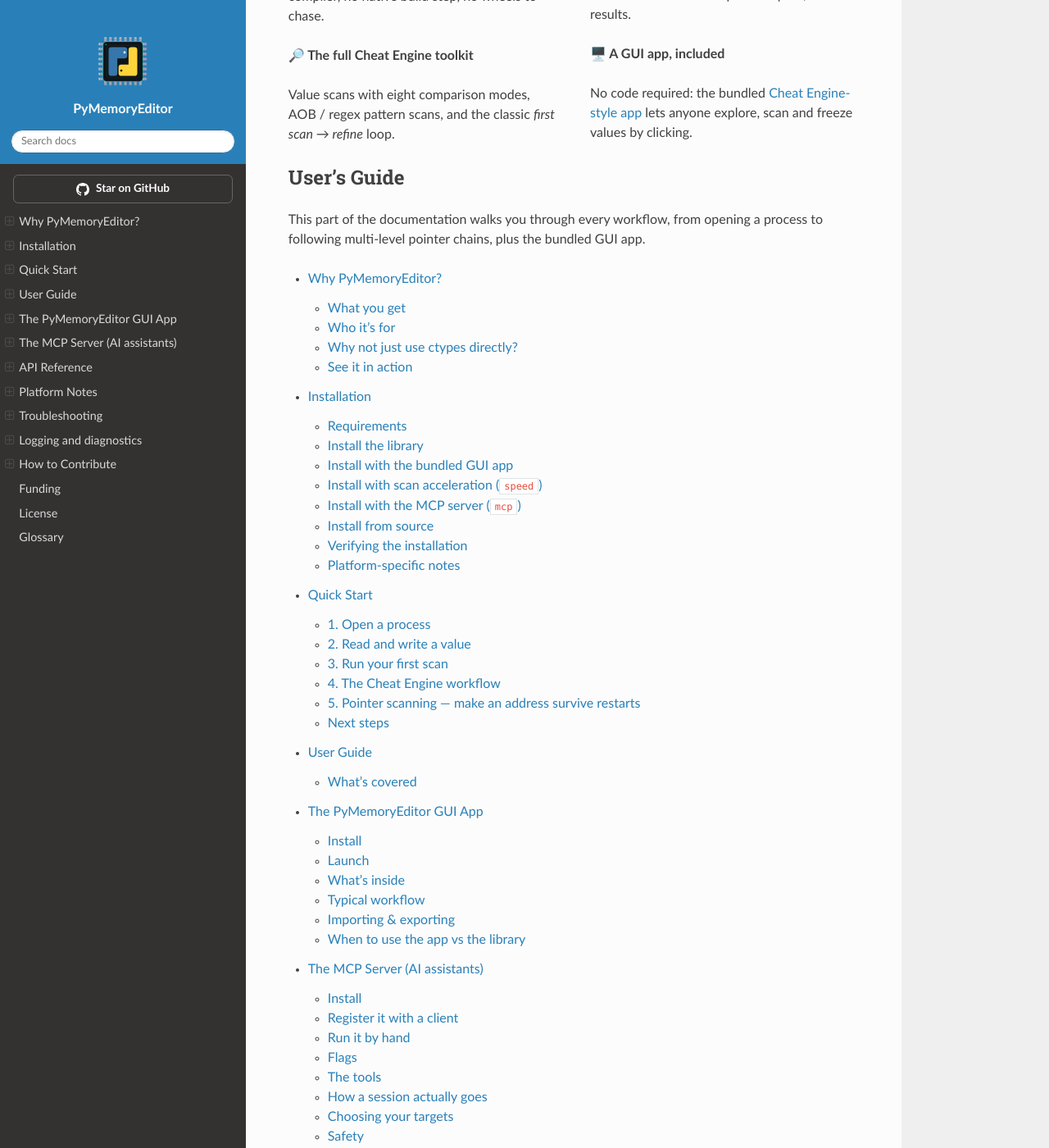
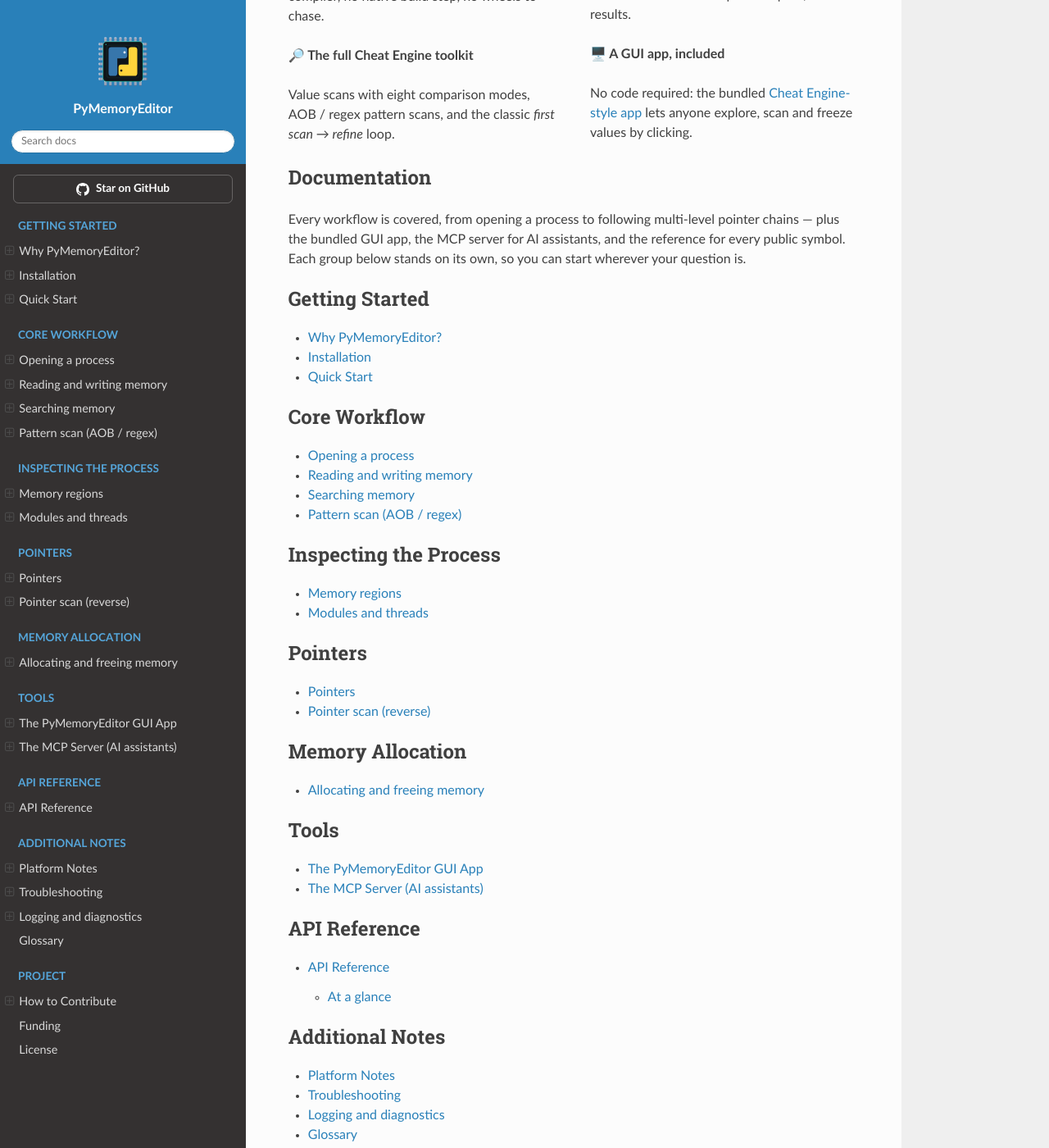
Before and after one commit to JeanExtreme002/PyMemoryEditor, a Sphinx documentation site: the page built from docs/index.md, in a window 1280 px wide and 1400 px high, scrolled down 1363 px. Shown: the whole window at 82% size. Built offline with Sphinx 7.4.7 and the Read the Docs theme 3.1.0, drawn with Linux system fonts in a browser that asks for light colours; some of the changed text lies outside the part shown.

Commit message:
docs: group the sidebar with toctree captions (#100)
The sidebar listed every page under three broad toctrees with no group
headers, so the nav read as one long list and the topics were not visible
at a glance. Give each toctree a `:caption:`, which the Read the Docs
theme renders as a section header in the sidebar, following the same
layout the Picklock docs use.

The captions are now the only grouping, so the intermediate hub page
between a caption and the content no longer earns its place: a caption
"User's Guide" led to a page "User Guide" whose body was a "What's
covered" restatement of the toctree. Delete `docs/guide/index.md` and
list the guide's leaf pages directly under the root captions, retargeting
its two inbound links at `guide/opening-process.md`.

Split the API reference toctree into three captioned groups as well, and
drop the vague "Advanced" caption in favour of "Memory Allocation".

Also fix a stale comment in the Makefile that still named Furo as the
docs theme; it has been sphinx_rtd_theme since the migration.

````diff
--- a/docs/guide/index.md
+++ /dev/null
@@ -1,53 +0,0 @@
-# User Guide
-
-Task-oriented walkthroughs of every PyMemoryEditor workflow, from opening a
-process to following multi-level pointer chains. Each page is self-contained
-and cross-links to the relevant [API reference](../api/index.md).
-
-New here? Read the [Quick Start](../quickstart.md) first, then come back for
-the in-depth version.
-
-## What's covered
-
-- **Core workflow** — open a process, read/write values, and find addresses by
-  value or byte pattern. This is the classic Cheat Engine loop.
-- **Inspecting the process** — enumerate memory regions, loaded modules and
-  threads.
-- **Pointers** — walk pointer chains you know, and reverse-scan to discover the
-  chains that survive a restart.
-- **Advanced** — reserve and release memory inside the target.
-
-For diagnostics, see [Logging](logging.md) in the Reference section.
-
-```{toctree}
-:caption: Core workflow
-:maxdepth: 1
-
-opening-process
-read-write
-searching
-pattern-scan
-```
-
-```{toctree}
-:caption: Inspecting the process
-:maxdepth: 1
-
-memory-regions
-modules-threads
-```
-
-```{toctree}
-:caption: Pointers
-:maxdepth: 1
-
-pointers
-pointer-scan
-```
-
-```{toctree}
-:caption: Advanced
-:maxdepth: 1
-
-allocate-free
-```
--- a/docs/index.md
+++ b/docs/index.md
@@ -31,7 +31,8 @@
 Windows, Linux and macOS**.
 
 Get going with the [Installation](installation.md) and [Quick Start](quickstart.md)
-pages, then dig into the [User Guide](guide/index.md) for the in-depth walkthroughs.
+pages, then work through the guide itself, starting at
+[Opening a process](guide/opening-process.md).
 Prefer to click rather than type? The bundled [GUI app](app.md) gives you a
 Cheat Engine-style interface for free.
 
@@ -100,48 +101,87 @@
 </tr>
 </table>
 
-## User's Guide
+## Documentation
 
-This part of the documentation walks you through every workflow, from opening a
-process to following multi-level pointer chains, plus the bundled GUI app.
+Every workflow is covered, from opening a process to following multi-level
+pointer chains — plus the bundled GUI app, the MCP server for AI assistants,
+and the reference for every public symbol. Each group below stands on its own,
+so you can start wherever your question is.
 
 ```{toctree}
-:maxdepth: 2
+:maxdepth: 1
+:caption: Getting Started
 
 why
 installation
 quickstart
-guide/index
+```
+
+```{toctree}
+:maxdepth: 1
+:caption: Core Workflow
+
+guide/opening-process
+guide/read-write
+guide/searching
+guide/pattern-scan
+```
+
+```{toctree}
+:maxdepth: 1
+:caption: Inspecting the Process
+
+guide/memory-regions
+guide/modules-threads
+```
+
+```{toctree}
+:maxdepth: 1
+:caption: Pointers
+
+guide/pointers
+guide/pointer-scan
+```
+
+```{toctree}
+:maxdepth: 1
+:caption: Memory Allocation
+
+guide/allocate-free
+```
+
+```{toctree}
+:maxdepth: 1
+:caption: Tools
+
 app
 mcp
 ```
 
-## API Reference
-
-If you are looking for information on a specific class, method or parameter,
-this part of the documentation is for you.
-
 ```{toctree}
 :maxdepth: 2
+:caption: API Reference
 
 api/index
 ```
 
-## Additional Notes
-
-Platform-specific behaviour, troubleshooting, logging, a glossary of the terms
-used throughout these docs, plus how to contribute and the project's license.
-
 ```{toctree}
 :maxdepth: 1
+:caption: Additional Notes
 
 platform-notes
 troubleshooting
 guide/logging
+glossary
+```
+
+```{toctree}
+:maxdepth: 1
+:caption: Project
+
 contributing
 funding
 license
-glossary
 ```
 
 ## Project links
````
Also changed, not shown: docs/api/index.md (+15 -1 lines), docs/installation.md (+1 -1 lines), 1 other file.
